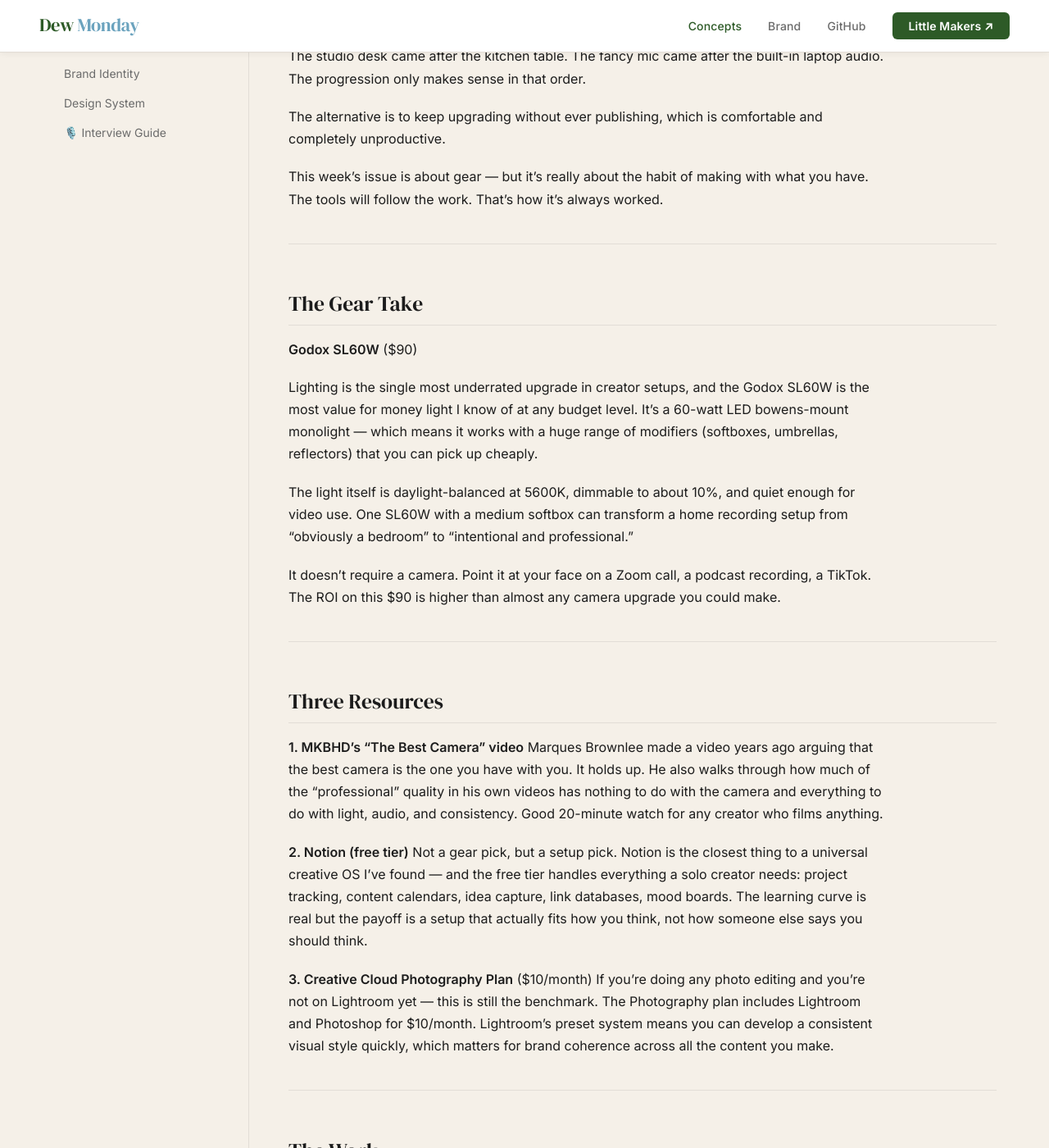
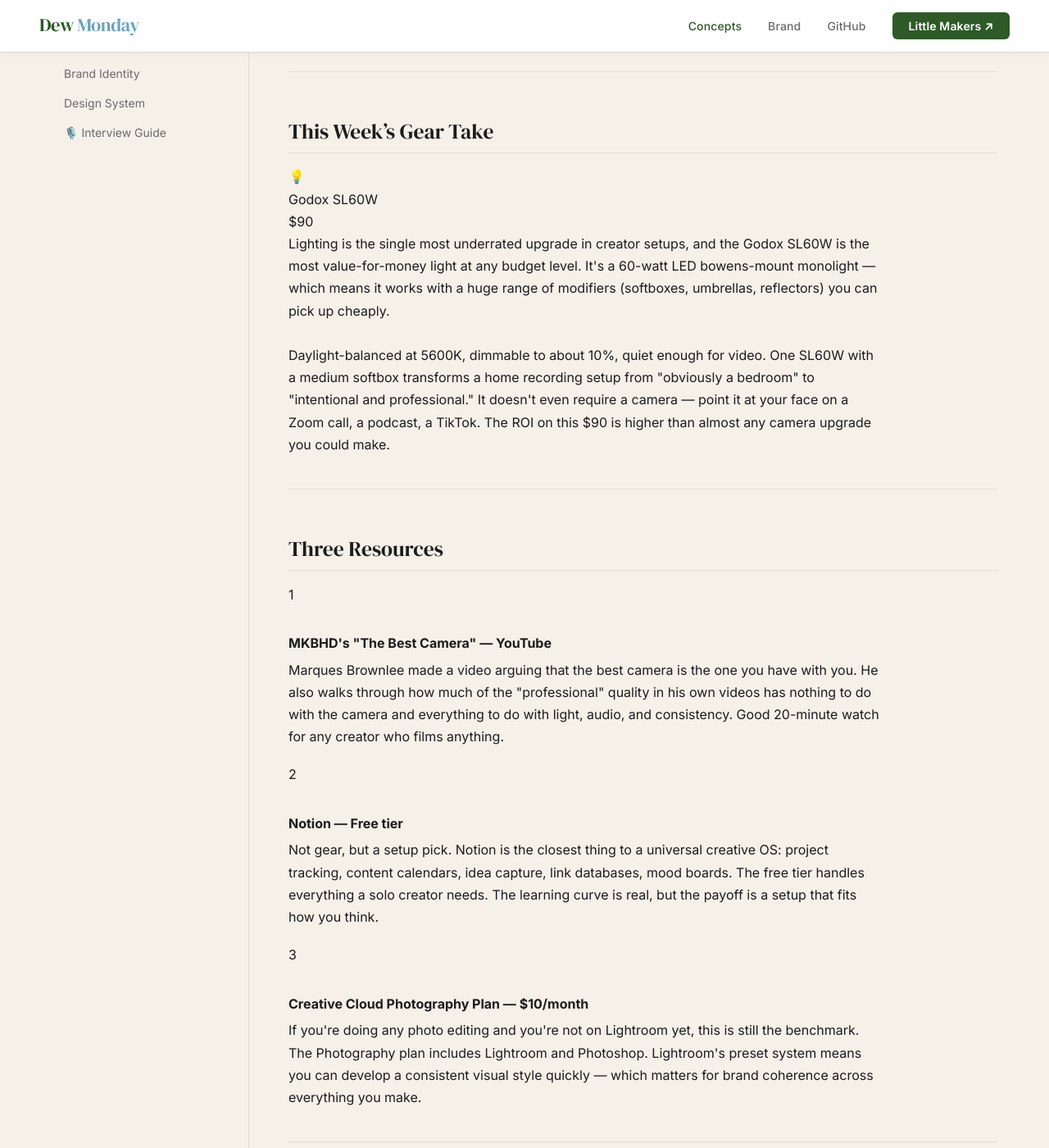
Before and after one commit to raiin-boop/dewmonday, a Jekyll site: the page built from concepts/creator-hub/newsletter/004-the-myth-of-the-perfect-setup.md, in a window 1280 px wide and 1400 px high, scrolled down 940 px. Shown: the whole window at 82% size. Built offline with Jekyll 4.4.1, drawn with Linux system fonts in a browser that asks for light colours; some of the changed text lies outside the part shown.

Commit message:
Revise newsletter issue #004 on creator setups
Updated the content of the newsletter issue to emphasize the importance of using available tools and gear rather than waiting for the perfect setup. Added creator spotlight and resources sections.

```diff
--- a/concepts/creator-hub/newsletter/004-the-myth-of-the-perfect-setup.md
+++ b/concepts/creator-hub/newsletter/004-the-myth-of-the-perfect-setup.md
@@ -7,73 +7,87 @@ description: "On gear, tools, and why the best setup is the one you actually use
 tag: Newsletter
 ---
 
-# Issue #004 — The Myth of the Perfect Setup
+<div class="dm-issue-meta">
+  <span class="dm-issue-num">#004</span>
+  <span class="dm-issue-date">Monday, July 7, 2026</span>
+  <span class="dm-issue-cat">Gear</span>
+</div>
 
-**Monday, July 7, 2026 · Gear**
-
----
-
-## Opening Thought
+# The Myth of the Perfect Setup
 
 Somewhere, right now, a creator is not making anything because they're waiting on a lens. Or a desk upgrade. Or the new MacBook. Or the right editing software. Or until the lighting situation in their room is sorted.
 
 I know this creator. I've been this creator.
 
-There's a specific flavor of procrastination that disguises itself as preparation. It feels like due diligence — after all, better tools make better work, don't they? Sometimes. Marginally. But only if you're already making work. If you're not making anything, better tools won't fix that. They'll give you something new to optimize while the real problem — the blank page, the vulnerability of putting something out — stays untouched.
+There's a specific flavor of procrastination that disguises itself as preparation. It feels like due diligence — after all, better tools make better work, don't they? Sometimes. Marginally. But only if you're already making work.
+
+<div class="dm-pull-quote">"The tools will follow the work. That's how it's always worked."</div>
 
 Here's the uncomfortable gear truth: the setup that professional creators use is the result of years of making things with worse setups. The nice camera came after the grainy phone videos. The studio desk came after the kitchen table. The fancy mic came after the built-in laptop audio. The progression only makes sense in that order.
 
 The alternative is to keep upgrading without ever publishing, which is comfortable and completely unproductive.
 
-This week's issue is about gear — but it's really about the habit of making with what you have. The tools will follow the work. That's how it's always worked.
+This week's issue is about gear — but it's really about the habit of making with what you have.
 
 ---
 
-## The Gear Take
+## This Week's Gear Take
 
-**Godox SL60W** ($90)
-
-Lighting is the single most underrated upgrade in creator setups, and the Godox SL60W is the most value for money light I know of at any budget level. It's a 60-watt LED bowens-mount monolight — which means it works with a huge range of modifiers (softboxes, umbrellas, reflectors) that you can pick up cheaply.
-
-The light itself is daylight-balanced at 5600K, dimmable to about 10%, and quiet enough for video use. One SL60W with a medium softbox can transform a home recording setup from "obviously a bedroom" to "intentional and professional."
-
-It doesn't require a camera. Point it at your face on a Zoom call, a podcast recording, a TikTok. The ROI on this $90 is higher than almost any camera upgrade you could make.
+<div class="dm-gear-card">
+  <span class="dm-gear-emoji">💡</span>
+  <div class="dm-gear-name">Godox SL60W</div>
+  <div class="dm-gear-price">$90</div>
+  <p class="dm-gear-body">Lighting is the single most underrated upgrade in creator setups, and the Godox SL60W is the most value-for-money light at any budget level. It's a 60-watt LED bowens-mount monolight — which means it works with a huge range of modifiers (softboxes, umbrellas, reflectors) you can pick up cheaply.<br><br>Daylight-balanced at 5600K, dimmable to about 10%, quiet enough for video. One SL60W with a medium softbox transforms a home recording setup from "obviously a bedroom" to "intentional and professional." It doesn't even require a camera — point it at your face on a Zoom call, a podcast, a TikTok. The ROI on this $90 is higher than almost any camera upgrade you could make.</p>
+</div>
 
 ---
 
 ## Three Resources
 
-**1. MKBHD's "The Best Camera" video**
-Marques Brownlee made a video years ago arguing that the best camera is the one you have with you. It holds up. He also walks through how much of the "professional" quality in his own videos has nothing to do with the camera and everything to do with light, audio, and consistency. Good 20-minute watch for any creator who films anything.
-
-**2. Notion (free tier)**
-Not a gear pick, but a setup pick. Notion is the closest thing to a universal creative OS I've found — and the free tier handles everything a solo creator needs: project tracking, content calendars, idea capture, link databases, mood boards. The learning curve is real but the payoff is a setup that actually fits how you think, not how someone else says you should think.
-
-**3. Creative Cloud Photography Plan** ($10/month)
-If you're doing any photo editing and you're not on Lightroom yet — this is still the benchmark. The Photography plan includes Lightroom and Photoshop for $10/month. Lightroom's preset system means you can develop a consistent visual style quickly, which matters for brand coherence across all the content you make.
+<div class="dm-resources">
+  <div class="dm-resource">
+    <div class="dm-resource-num">1</div>
+    <div class="dm-resource-content">
+      <h4>MKBHD's "The Best Camera" — YouTube</h4>
+      <p>Marques Brownlee made a video arguing that the best camera is the one you have with you. He also walks through how much of the "professional" quality in his own videos has nothing to do with the camera and everything to do with light, audio, and consistency. Good 20-minute watch for any creator who films anything.</p>
+    </div>
+  </div>
+  <div class="dm-resource">
+    <div class="dm-resource-num">2</div>
+    <div class="dm-resource-content">
+      <h4>Notion — Free tier</h4>
+      <p>Not gear, but a setup pick. Notion is the closest thing to a universal creative OS: project tracking, content calendars, idea capture, link databases, mood boards. The free tier handles everything a solo creator needs. The learning curve is real, but the payoff is a setup that fits how you think.</p>
+    </div>
+  </div>
+  <div class="dm-resource">
+    <div class="dm-resource-num">3</div>
+    <div class="dm-resource-content">
+      <h4>Creative Cloud Photography Plan — $10/month</h4>
+      <p>If you're doing any photo editing and you're not on Lightroom yet, this is still the benchmark. The Photography plan includes Lightroom and Photoshop. Lightroom's preset system means you can develop a consistent visual style quickly — which matters for brand coherence across everything you make.</p>
+    </div>
+  </div>
+</div>
 
 ---
 
-## The Work
+## Creator Spotlight
 
-**Creator Spotlight: Jerome Walsh, @jeromemakesthings**
-
-Jerome makes furniture. His workshop is a one-car garage with a $200 workbench he built himself, a used bandsaw, and a set of hand tools he's accumulated over eight years. He shoots all his content on an iPhone 13 mounted on a $25 tripod.
-
-His YouTube channel has 180,000 subscribers. His online plans and templates bring in a consistent five figures monthly.
-
-He's been offered woodworking tool sponsorships worth more than his current annual income. He's turned most of them down. *"If I can't use it honestly, I can't talk about it honestly. That's the whole thing."*
-
-He built his first piece of furniture at a community college continuing-ed class with borrowed tools.
+<div class="dm-spotlight">
+  <div class="dm-spotlight-label">✦ This Week's Maker</div>
+  <div class="dm-spotlight-name">Jerome Walsh — @jeromemakesthings</div>
+  <p class="dm-spotlight-body">Jerome makes furniture. His workshop is a one-car garage with a $200 workbench he built himself, a used bandsaw, and hand tools accumulated over eight years. He shoots all his content on an iPhone 13 mounted on a $25 tripod. His YouTube channel has 180,000 subscribers. His online plans and templates bring in a consistent five figures monthly. He's been offered woodworking tool sponsorships worth more than his annual income. He's turned most of them down. He built his first piece of furniture at a community college continuing-ed class with borrowed tools.</p>
+  <div class="dm-spotlight-quote">"If I can't use it honestly, I can't talk about it honestly. That's the whole thing."</div>
+</div>
 
 ---
 
 ## One Prompt
 
-**What's one piece of gear you've been waiting to buy before you start something?**
-
-Write it down. Then write down what you'd make if you had it. Now make a version of that thing with what you have today. Not a perfect version. Just a version. See what actually holds you back — I'd bet it isn't the gear.
+<div class="dm-prompt-box">
+  <div class="dm-prompt-label">This Week's Question</div>
+  <div class="dm-prompt-text">What's one piece of gear you've been waiting to buy before you start something? Write it down. Then write down what you'd make if you had it. Now make a version of that thing with what you have today. See what actually holds you back — it probably isn't the gear.</div>
+</div>
 
 ---
 
-*Dew Monday goes out every Monday at 6am ET. Issues #001–#004 are available at [dewmonday.com/concepts/creator-hub]. Subscribe to get next Monday's edition in your inbox.*
+*Dew Monday goes out every Monday at 6am ET. Issues #001–#004 are available at dewmonday.com/concepts/creator-hub. Subscribe to get next Monday's edition in your inbox.*
```
